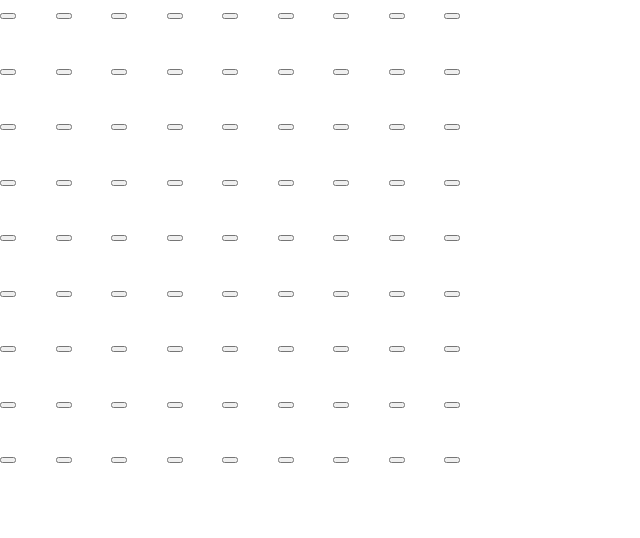
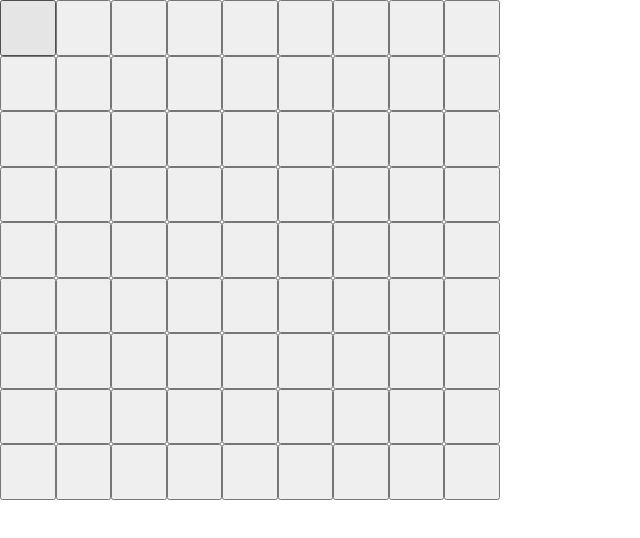
Before and after one commit to profil04/Noughts-And-Crosses, a React (Create React App) app: page / in a window 1280 px wide. Shown: the top 538 px of the page, without its empty margins (0-640 px from the left). Built offline with nearby package versions, Linux system fonts and the light colour scheme.

Commit message:
fixed buttons

```diff
--- a/src/App.css
+++ b/src/App.css
@@ -15,6 +15,8 @@
 }
 
 .bigField {
+  width: 100%;
+  height: 100%;
   display: grid;
   grid-template-columns: 1fr 1fr 1fr;
   grid-template-rows: 1fr 1fr 1fr;
@@ -24,3 +26,8 @@
     ". . ."
     ". . .";
 }
+
+button {
+  width: 100%;
+  height: 100%;
+}
--- a/src/SmallField.js
+++ b/src/SmallField.js
@@ -1,4 +1,5 @@
 import React, { Component } from 'react'
+import './App.css';
 
 export default class SmallField extends Component {
     render() {
```
